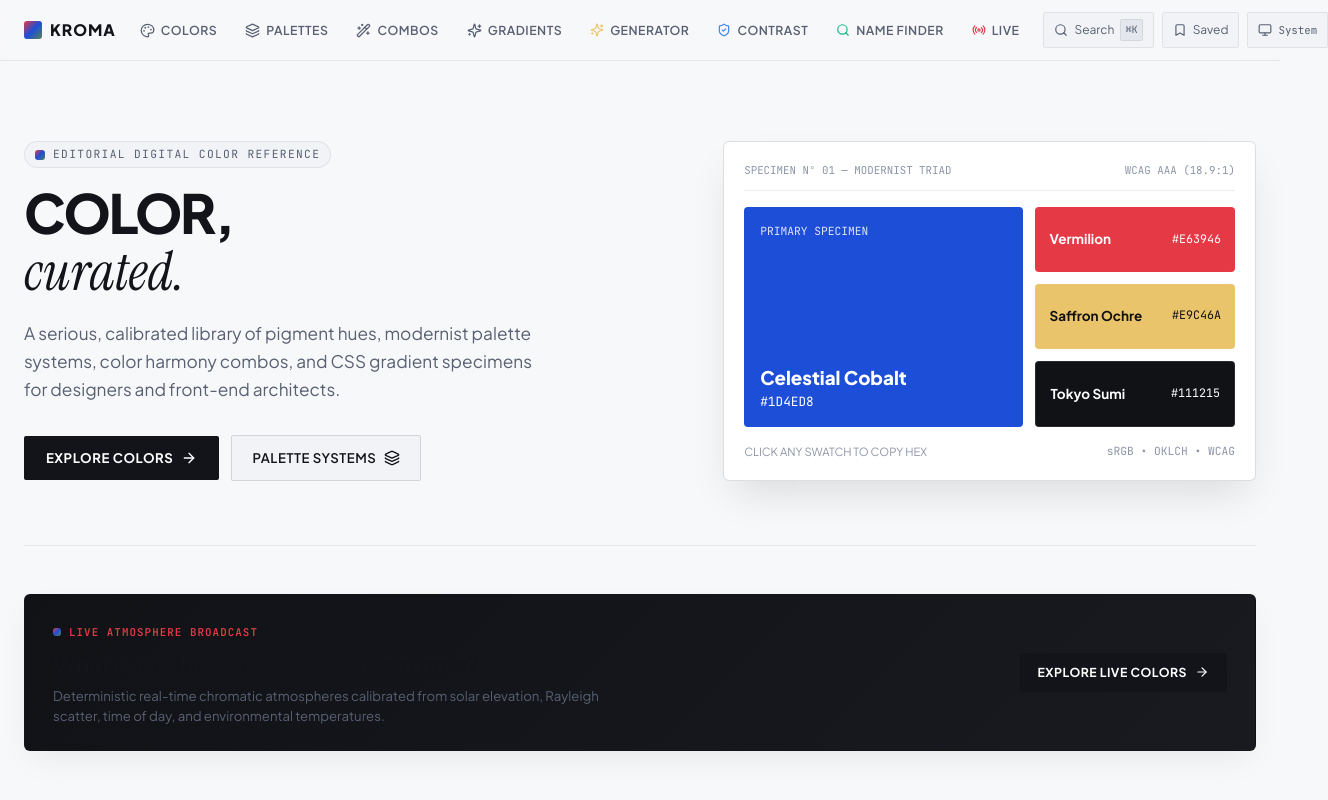
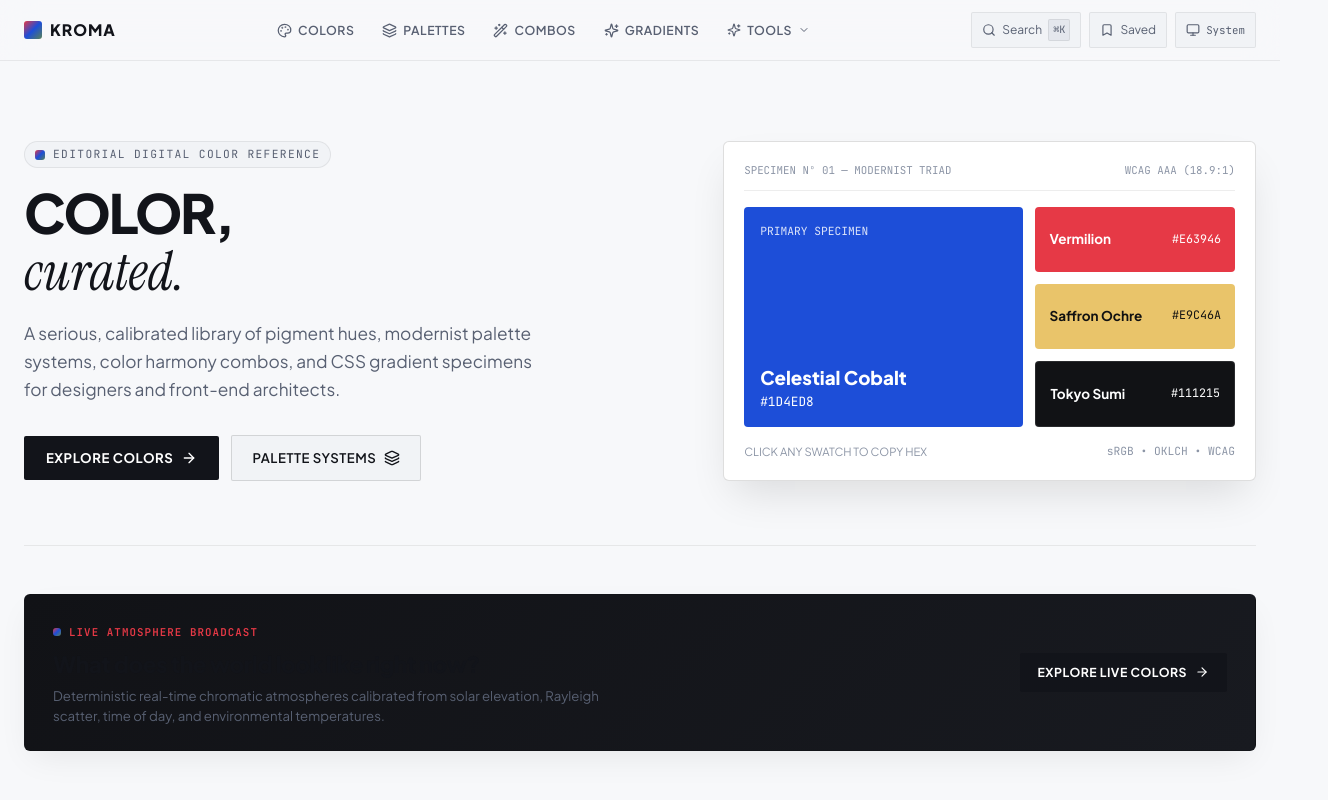
Before and after one commit to designer-darshil/palette, a React (Vite) app: page / in a window 1280 px wide. Shown: the top 800 px of the page, 1328 px wide, since content can reach past the window. Built offline with nearby package versions, Linux system fonts and the light colour scheme.

Commit message:
style(navbar): declutter desktop header by grouping creation utilities into a clean Tools studio dropdown

```diff
--- a/src/components/Navbar.tsx
+++ b/src/components/Navbar.tsx
@@ -1,4 +1,4 @@
-import React, { useState } from 'react';
+import React, { useState, useRef, useEffect } from 'react';
 import {
   Search,
   Bookmark,
@@ -13,6 +13,9 @@ import {
   Moon,
   Monitor,
   ShieldCheck,
+  ChevronDown,
+  Wrench,
+  Compass,
 } from 'lucide-react';
 import { RouteType } from '../types';
 import { useSaved } from '../context/SavedContext';
@@ -28,6 +31,25 @@ export const Navbar: React.FC<NavbarProps> = ({ currentRoute, onNavigate, onOpen
   const { savedItems } = useSaved();
   const { theme, setTheme, resolvedTheme } = useTheme();
   const [mobileOpen, setMobileOpen] = useState(false);
+  const [toolsDropdownOpen, setToolsDropdownOpen] = useState(false);
+  const toolsDropdownRef = useRef<HTMLDivElement>(null);
+
+  // Close tools dropdown when clicking outside
+  useEffect(() => {
+    const handleClickOutside = (e: MouseEvent) => {
+      if (toolsDropdownRef.current && !toolsDropdownRef.current.contains(e.target as Node)) {
+        setToolsDropdownOpen(false);
+      }
+    };
+    document.addEventListener('mousedown', handleClickOutside);
+    return () => document.removeEventListener('mousedown', handleClickOutside);
+  }, []);
+
+  const isToolActive =
+    currentRoute.path === 'palette-generator' ||
+    currentRoute.path === 'contrast-checker' ||
+    currentRoute.path === 'color-name-finder' ||
+    currentRoute.path === 'live';
 
   const isActive = (path: string) => {
     if (path === 'home' && currentRoute.path === 'home') return true;
@@ -46,6 +68,7 @@ export const Navbar: React.FC<NavbarProps> = ({ currentRoute, onNavigate, onOpen
   const handleNav = (route: RouteType) => {
     onNavigate(route);
     setMobileOpen(false);
+    setToolsDropdownOpen(false);
     window.scrollTo({ top: 0, behavior: 'smooth' });
   };
 
@@ -54,6 +77,37 @@ export const Navbar: React.FC<NavbarProps> = ({ currentRoute, onNavigate, onOpen
     else if (theme === 'light') setTheme('system');
     else setTheme('dark');
   };
+
+  const toolsList = [
+    {
+      id: 'palette-generator',
+      title: 'Palette Generator',
+      description: 'Touch-first palette generation with locking & export',
+      icon: <Sparkles size={16} className="text-amber-400" />,
+      path: { path: 'palette-generator' } as RouteType,
+    },
+    {
+      id: 'contrast-checker',
+      title: 'Contrast Checker',
+      description: 'WCAG 2.1 ratio validator & automated remediation',
+      icon: <ShieldCheck size={16} className="text-blue-400" />,
+      path: { path: 'contrast-checker' } as RouteType,
+    },
+    {
+      id: 'color-name-finder',
+      title: 'Color Name Finder',
+      description: 'Perceptual distance & bidirectional name search',
+      icon: <Search size={16} className="text-emerald-400" />,
+      path: { path: 'color-name-finder' } as RouteType,
+    },
+    {
+      id: 'live',
+      title: 'Live Atmosphere',
+      description: 'Real-time global solar color stream & observatory',
+      icon: <Radio size={16} className="text-rose-400" />,
+      path: { path: 'live' } as RouteType,
+    },
+  ];
 
   return (
     <>
@@ -69,7 +123,7 @@ export const Navbar: React.FC<NavbarProps> = ({ currentRoute, onNavigate, onOpen
             <span className="brand-title-text">KROMA</span>
           </button>
 
-          {/* Desktop Navigation Links */}
+          {/* Desktop Navigation Links — Streamlined & Uncluttered */}
           <nav className="nav-links" aria-label="Main Navigation">
             <button
               className={`nav-link ${isActive('colors') ? 'active' : ''}`}
@@ -99,34 +153,63 @@ export const Navbar: React.FC<NavbarProps> = ({ currentRoute, onNavigate, onOpen
               <Sparkles size={15} />
               <span>Gradients</span>
             </button>
+
+            {/* Clean Tools & Studio Dropdown */}
+            <div className="relative" ref={toolsDropdownRef}>
               <button
-              className={`nav-link ${isActive('palette-generator') ? 'active' : ''}`}
-              onClick={() => handleNav({ path: 'palette-generator' })}
+                className={`nav-link ${isToolActive ? 'active' : ''}`}
+                onClick={() => setToolsDropdownOpen(!toolsDropdownOpen)}
+                aria-expanded={toolsDropdownOpen}
+                aria-haspopup="true"
               >
-              <Sparkles size={14} color="#E9C46A" />
-              <span>Generator</span>
+                <Sparkles size={14} className={isToolActive ? 'text-[var(--accent-gold)]' : ''} />
+                <span>Tools</span>
+                <ChevronDown
+                  size={12}
+                  className={`transition-transform duration-200 ${toolsDropdownOpen ? 'rotate-180' : ''}`}
+                />
               </button>
+
+              {/* Tools Dropdown Popover */}
+              {toolsDropdownOpen && (
+                <div className="absolute top-full left-0 mt-2 w-72 bg-[var(--bg-surface-1)] border border-[var(--border-strong)] rounded-md shadow-2xl p-2 z-50 flex flex-col gap-1 backdrop-blur-xl animate-in fade-in zoom-in-95 duration-150">
+                  <div className="px-3 py-1.5 font-mono text-[10px] font-bold text-[var(--text-tertiary)] uppercase tracking-wider">
+                    Studio &amp; Creation Tools
+                  </div>
+                  {toolsList.map((tool) => {
+                    const isSelected = isActive(tool.id);
+                    return (
                       <button
-              className={`nav-link ${isActive('contrast-checker') ? 'active' : ''}`}
-              onClick={() => handleNav({ path: 'contrast-checker' })}
+                        key={tool.id}
+                        onClick={() => handleNav(tool.path)}
+                        className={`w-full flex items-start gap-3 p-2.5 rounded-xs text-left transition-all ${
+                          isSelected
+                            ? 'bg-[var(--bg-surface-3)] text-[var(--text-primary)]'
+                            : 'hover:bg-[var(--bg-surface-2)] text-[var(--text-secondary)] hover:text-[var(--text-primary)]'
+                        }`}
                       >
-              <ShieldCheck size={14} color="#3B82F6" />
-              <span>Contrast</span>
+                        <div className="p-1.5 bg-[var(--bg-surface-2)] border border-[var(--border-subtle)] rounded-xs flex-shrink-0 mt-0.5">
+                          {tool.icon}
+                        </div>
+                        <div className="flex-1 min-w-0">
+                          <div className="text-xs font-bold text-[var(--text-primary)] flex items-center justify-between">
+                            <span>{tool.title}</span>
+                            {isSelected && (
+                              <span className="font-mono text-[9px] px-1.5 py-0.5 bg-[var(--accent-gold)]/15 text-[var(--accent-gold)] rounded-xs">
+                                Active
+                              </span>
+                            )}
+                          </div>
+                          <p className="text-[11px] text-[var(--text-tertiary)] leading-tight mt-0.5 line-clamp-1">
+                            {tool.description}
+                          </p>
+                        </div>
                       </button>
-            <button
-              className={`nav-link ${isActive('color-name-finder') ? 'active' : ''}`}
-              onClick={() => handleNav({ path: 'color-name-finder' })}
-            >
-              <Search size={14} color="#10B981" />
-              <span>Name Finder</span>
-            </button>
-            <button
-              className={`nav-link ${isActive('live') ? 'active' : ''}`}
-              onClick={() => handleNav({ path: 'live' })}
-            >
-              <Radio size={14} color={isActive('live') ? '#E9C46A' : '#E63946'} />
-              <span>Live</span>
-            </button>
+                    );
+                  })}
+                </div>
+              )}
+            </div>
           </nav>
 
           {/* Unified Action Controls (Search, Saved, Theme, Menu) */}
@@ -186,9 +269,12 @@ export const Navbar: React.FC<NavbarProps> = ({ currentRoute, onNavigate, onOpen
           </div>
         </div>
 
-        {/* Mobile Navigation Overlay */}
+        {/* Mobile Navigation Overlay with Structured Categories */}
         {mobileOpen && (
           <div className="mobile-nav-overlay">
+            <div className="px-4 py-2 font-mono text-[10px] text-[var(--text-tertiary)] uppercase tracking-wider font-semibold">
+              LIBRARY CATALOG
+            </div>
             <button
               className={`mobile-nav-link ${isActive('home') ? 'active' : ''}`}
               onClick={() => handleNav({ path: 'home' })}
@@ -223,11 +309,15 @@ export const Navbar: React.FC<NavbarProps> = ({ currentRoute, onNavigate, onOpen
               <span>CSS Gradients</span>
               <Sparkles size={16} />
             </button>
+
+            <div className="px-4 pt-4 pb-2 font-mono text-[10px] text-[var(--text-tertiary)] uppercase tracking-wider font-semibold border-t border-[var(--border-subtle)] mt-2">
+              STUDIO &amp; TOOLS
+            </div>
             <button
               className={`mobile-nav-link ${isActive('palette-generator') ? 'active' : ''}`}
               onClick={() => handleNav({ path: 'palette-generator' })}
             >
-              <span>Mobile Palette Generator</span>
+              <span>Palette Generator</span>
               <Sparkles size={16} color="#E9C46A" />
             </button>
             <button
@@ -251,6 +341,10 @@ export const Navbar: React.FC<NavbarProps> = ({ currentRoute, onNavigate, onOpen
               <span>Real-Time Live Atmosphere</span>
               <Radio size={16} color="#E63946" />
             </button>
+
+            <div className="px-4 pt-4 pb-2 font-mono text-[10px] text-[var(--text-tertiary)] uppercase tracking-wider font-semibold border-t border-[var(--border-subtle)] mt-2">
+              WORKSPACE
+            </div>
             <button
               className={`mobile-nav-link ${isActive('saved') ? 'active' : ''}`}
               onClick={() => handleNav({ path: 'saved' })}
```
Lines whose indentation alone changed are shown as unchanged.
